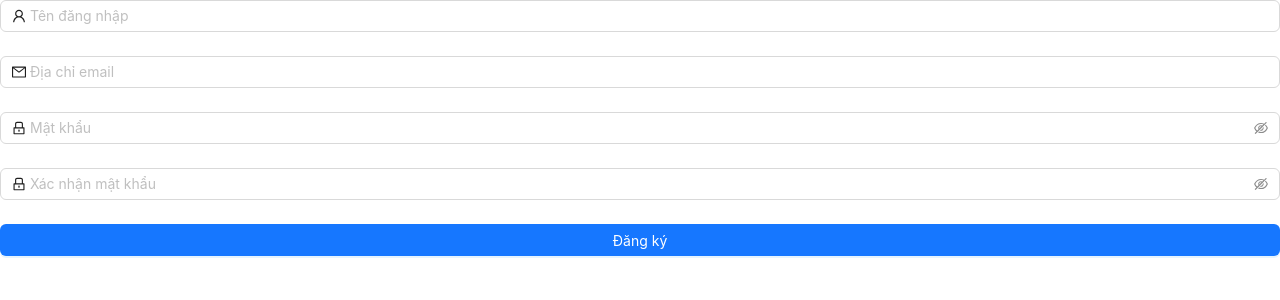
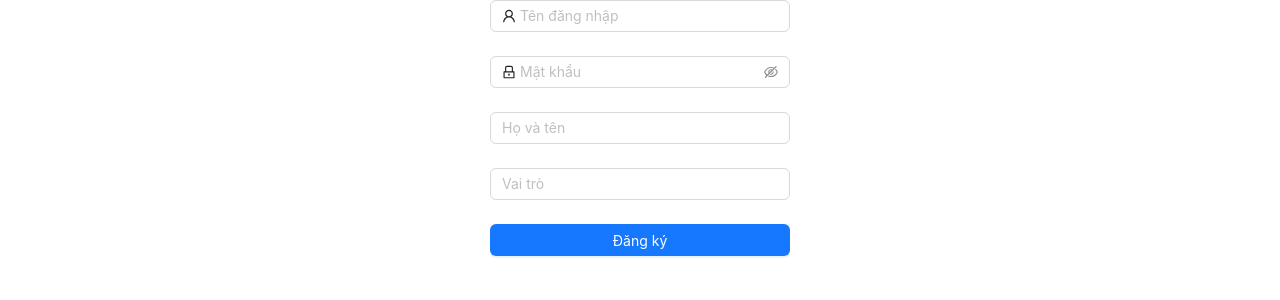
Before and after one commit to GiangGiauTen/CheemsFood, a React (Create React App) app in the folder web/: page /register in a window 1280 px wide. Shown: the top 300 px of the page. Built offline with nearby package versions, Linux system fonts and the light colour scheme.

Commit message:
fix login logout func

```diff
--- a/web/src/App.js
+++ b/web/src/App.js
@@ -1,15 +1,15 @@
 import React, { useState } from 'react'
-import { Routes, BrowserRouter as Router, Route, Link, NavLink } from 'react-router-dom'
+import { Routes, BrowserRouter as Router, Route, Link, NavLink, useNavigate } from 'react-router-dom'
 import Home from './components/Home'
-import LoginForm from './components/DangNhap/DangNhap'
-import RegisterForm from './components/DangKy/DangKy'
+import LoginForm from './components/LoginForm'
+import RegisterForm from './components/RegisterForm'
 const App = () => {
 	return (
 		<div>
 			<Router>
 				<Routes>
-					<Route path='/' element={<LoginForm />} />
-					<Route exact path='/home' element={<Home />} />
+					<Route path='/login' element={<LoginForm />} />
+					<Route path='/' exact element={<Home />} />
 					<Route path='/register' element={<RegisterForm />} />
 				</Routes>
 			</Router>
--- a/web/src/components/Admin/AddForm.tsx
+++ b/web/src/components/Admin/AddForm.tsx
@@ -99,3 +99,5 @@ const AddForm: React.FC<MyComponentProps> = (props) => {
 		</Form>
 	)
 }
+
+export default AddForm
--- a/web/src/components/DangKy/DangKy.jsx
+++ /dev/null
@@ -1,60 +0,0 @@
-import React from 'react';
-import { Form, Input, Button } from 'antd';
-import { UserOutlined, LockOutlined, MailOutlined } from '@ant-design/icons';
-
-const RegisterForm = () => {
-  const onFinish = (values) => {
-    console.log('Received values of form: ', values);
-    // API
-  };
-
-  return (
-    <Form name="register" onFinish={onFinish}>
-      <Form.Item
-        name="username"
-        rules={[{ required: true, message: 'Vui lòng nhập tên đăng nhập!' }]}
-      >
-        <Input prefix={<UserOutlined />} placeholder="Tên đăng nhập" />
-      </Form.Item>
-      <Form.Item
-        name="email"
-        rules={[
-          { required: true, message: 'Vui lòng nhập địa chỉ email!' },
-          { type: 'email', message: 'Địa chỉ email không hợp lệ!' }
-        ]}
-      >
-        <Input prefix={<MailOutlined />} placeholder="Địa chỉ email" />
-      </Form.Item>
-      <Form.Item
-        name="password"
-        rules={[{ required: true, message: 'Vui lòng nhập mật khẩu!' }]}
-      >
-        <Input.Password prefix={<LockOutlined />} placeholder="Mật khẩu" />
-      </Form.Item>
-      <Form.Item
-        name="confirmPassword"
-        dependencies={['password']}
-        rules={[
-          { required: true, message: 'Vui lòng nhập lại mật khẩu!' },
-          ({ getFieldValue }) => ({
-            validator(_, value) {
-              if (!value || getFieldValue('password') === value) {
-                return Promise.resolve();
-              }
-              return Promise.reject(new Error('Mật khẩu xác nhận không khớp!'));
-            },
-          }),
-        ]}
-      >
-        <Input.Password prefix={<LockOutlined />} placeholder="Xác nhận mật khẩu" />
-      </Form.Item>
-      <Form.Item>
-        <Button type="primary" htmlType="submit" style={{ width: '100%' }}>
-          Đăng ký
-        </Button>
-      </Form.Item>
-    </Form>
-  );
-};
-
-export default RegisterForm;
--- a/web/src/components/DangNhap/DangNhap.jsx
+++ /dev/null
@@ -1,43 +0,0 @@
-import React from 'react';
-import { Form, Input, Button, Checkbox } from 'antd';
-import { UserOutlined, LockOutlined } from '@ant-design/icons';
-
-const LoginForm = () => {
-  const onFinish = (values) => {
-    console.log('Received values of form: ', values);
-    // API
-  };
-
-  return (
-    <Form name="login" initialValues={{ remember: true }} onFinish={onFinish}>
-      <Form.Item
-        name="username"
-        rules={[{ required: true, message: 'Vui lòng nhập tên đăng nhập!' }]}
-      >
-        <Input prefix={<UserOutlined />} placeholder="Tên đăng nhập" />
-      </Form.Item>
-      <Form.Item
-        name="password"
-        rules={[{ required: true, message: 'Vui lòng nhập mật khẩu!' }]}
-      >
-        <Input.Password prefix={<LockOutlined />} placeholder="Mật khẩu" />
-      </Form.Item>
-      <Form.Item>
-        <Form.Item name="remember" valuePropName="checked" noStyle>
-          <Checkbox>Ghi nhớ</Checkbox>
-        </Form.Item>
-        <a href="/">Quên mật khẩu</a>
-      </Form.Item>
-      <Form.Item>
-        <Button type="primary" htmlType="submit" style={{ width: '100%' }}>
-          Đăng nhập
-        </Button>
-        Hoặc <a to="/DangKy">Đăng ký ngay</a>
-      </Form.Item>
-
-    </Form>
-
-  );
-};
-
-export default LoginForm;
--- a/web/src/components/Home.jsx
+++ b/web/src/components/Home.jsx
@@ -1,12 +1,4 @@
-import {
-	TeamOutlined,
-	HomeOutlined,
-	BarChartOutlined,
-	ContactsOutlined,
-	UserOutlined,
-	UserAddOutlined,
-	LogoutOutlined,
-} from '@ant-design/icons'
+import { TeamOutlined, HomeOutlined, BarChartOutlined, ContactsOutlined, LogoutOutlined } from '@ant-design/icons'
 
 import { Layout, Menu, theme, Button } from 'antd'
 import Nhom from './Nhom/Nhom'
@@ -15,9 +7,10 @@ import QuanLyCongThucYeuThich from './QuanLyCongThuc/QuanLyCongThucYeuThich'
 import QuanLyDoLuuTru from './QuanLyDoLuuTru/QuanLyDoLuuTru'
 import QuanLyDoCanMua from './QuanLyDoCanMua/QuanLyDoCanMua'
 import AddTeam from './Nhom/AddTeam'
-import React, { useState } from 'react'
+import React, { useEffect, useState } from 'react'
 import { useNavigate } from 'react-router-dom'
 import axios from 'axios'
+import AdminView from './Admin/adminView'
 
 const { Header, Content, Sider } = Layout
 
@@ -29,6 +22,22 @@ function getItem(label, key, icon, children) {
 		label,
 	}
 }
+
+function Home() {
+	const navigate = useNavigate()
+	const [role, setRole] = useState('user')
+	useEffect(() => {
+		const userId = localStorage.getItem('userId')
+		if (!userId) {
+			navigate('/login')
+		}
+		setRole(localStorage.getItem('role'))
+	})
+	const [menuKey, setMenuKey] = useState('1')
+	const {
+		token: { colorBgContainer },
+	} = theme.useToken()
+
 	const items = [
 		getItem('Nhóm', '_1', <TeamOutlined />, [getItem('Danh sách', '1'), getItem('Thêm mới', '11')]),
 		getItem('Quản Lý Công Thức', '_2', <HomeOutlined />, [
@@ -37,28 +46,26 @@ const items = [
 		]),
 		getItem('Quản Lý Đồ Lưu Trữ', '3', <BarChartOutlined />),
 		getItem('Quản Lý Đồ Cần Mua', '_4', <ContactsOutlined />, [getItem('Danh sách', '4')]),
+		getItem(
+			<Button
+				type='primary'
+				onClick={() => {
+					localStorage.removeItem('userId')
+					localStorage.removeItem('name')
+					localStorage.removeItem('username')
+					localStorage.removeItem('role')
+					navigate('/')
+				}}>
+				Đăng xuất
+			</Button>,
+			'5',
+		),
 	]
-function Home() {
-	const navigate = useNavigate()
-
-	const handleLogout = async () => {
-		try {
-			// Gửi yêu cầu POST để xóa dữ liệu
-			await axios.post('http://localhost:4001/seed')
-
-			// Chuyển hướng người dùng về trang đăng nhập
-			navigate('/')
-		} catch (error) {
-			console.error('Đăng xuất thất bại:', error)
-		}
-	}
-	const [menuKey, setMenuKey] = useState('1')
-	const {
-		token: { colorBgContainer },
-	} = theme.useToken()
-
 	return (
 		<div>
+			{role == 'admin' ? (
+				<AdminView />
+			) : (
 				<Layout hasSider theme='light'>
 					<Sider
 						style={{
@@ -128,10 +135,8 @@ function Home() {
 							)}
 						</Content>
 					</Layout>
-				<Button type='primary' onClick={handleLogout}>
-					Đăng xuất
-				</Button>
 				</Layout>
+			)}
 		</div>
 	)
 }
--- a/web/src/components/LoginForm.jsx
+++ b/web/src/components/LoginForm.jsx
@@ -1,72 +1,65 @@
-import React from 'react';
-import { Form, Input, Button, Checkbox } from 'antd';
-import { UserOutlined, LockOutlined } from '@ant-design/icons';
-import { Link } from 'react-router-dom';
-
-import { useState } from 'react';
-import { useNavigate } from 'react-router-dom';
-import axios from 'axios';
-
+import React from 'react'
+import { Form, Input, Button, Checkbox, message } from 'antd'
+import { UserOutlined, LockOutlined } from '@ant-design/icons'
+import { Link } from 'react-router-dom'
+import { useNavigate } from 'react-router-dom'
+import axios from 'axios'
 
 const LoginForm = () => {
-  const [username, setUsername] = useState('');
-  const [password, setPassword] = useState('');
-  const navigate = useNavigate();
-
-
-  const handleLogin = async () => {
+	const [form] = Form.useForm()
+	const navigate = useNavigate()
+	const onFinish = async (values) => {
 		try {
-      const response = await axios.post('localhost:4001/auth/login', {
-        username,
-        password,
-      });
-
-      console.log('Đăng nhập thành công:', response.data);
-
-      navigate('/home');
+			console.log(values)
+			await axios
+				.post('http://localhost:4001/auth/login', {
+					username: values.username,
+					password: values.password,
+				})
+				.then((response) => {
+					if (response.status == 201) {
+						message.success('Đăng nhập thành công!', [2], () => {
+							localStorage.setItem('userId', response.data.userId)
+							localStorage.setItem('role', response.data.role)
+							localStorage.setItem('name', response.data.name)
+							localStorage.setItem('username', response.data.name)
+							console.log(response)
+							navigate('/')
+						})
+					} else message.error('Đăng nhập không thành công!', [2], () => {})
+				})
 		} catch (error) {
-      console.error('Đăng nhập thất bại:', error);
+			message.error('Đăng nhập không thành công!', [2], () => {})
 		}
-  };
-
-
-  const onFinish = (values) => {
-    handleLogin();
-  };
+	}
 
 	return (
 		<Form
-      name="login"
+			form={form}
+			name='login'
 			initialValues={{ remember: true }}
 			onFinish={onFinish}
-      style={{ maxWidth: '300px', margin: '0 auto' }}
-    >
-      <Form.Item
-        name="username"
-        rules={[{ required: true, message: 'Vui lòng nhập tên đăng nhập!' }]}
-      >
-        <Input prefix={<UserOutlined />} placeholder="Tên đăng nhập" />
+			style={{ maxWidth: '300px', margin: '0 auto' }}>
+			<Form.Item name='username' rules={[{ required: true, message: 'Vui lòng nhập tên đăng nhập!' }]}>
+				<Input prefix={<UserOutlined />} placeholder='Tên đăng nhập' />
 			</Form.Item>
-      <Form.Item
-        name="password"
-        rules={[{ required: true, message: 'Vui lòng nhập mật khẩu!' }]}
-      >
-        <Input.Password prefix={<LockOutlined />} placeholder="Mật khẩu" />
+			<Form.Item name='password' rules={[{ required: true, message: 'Vui lòng nhập mật khẩu!' }]}>
+				<Input.Password prefix={<LockOutlined />} placeholder='Mật khẩu' />
 			</Form.Item>
 			<Form.Item>
-        <Form.Item name="remember" valuePropName="checked" noStyle>
+				<Form.Item name='remember' valuePropName='checked' noStyle>
 					<Checkbox>Ghi nhớ</Checkbox>
 				</Form.Item>
-        <a href="/">Quên mật khẩu</a>
+				<a href='/'>Quên mật khẩu</a>
 			</Form.Item>
 			<Form.Item>
-        <Button type="primary" htmlType="submit" style={{ width: '100%' }}>
+				<Button type='primary' htmlType='submit' style={{ width: '100%' }}>
 					Đăng nhập
 				</Button>
-        Hoặc <Link to="/register">Đăng ký ngay</Link>
+				Hoặc <Link to='/register'>Đăng ký ngay</Link>
 			</Form.Item>
 		</Form>
-  );
-};
+	)
+}
 
-export default LoginForm;
+export default LoginForm
```
Lines whose indentation alone changed are shown as unchanged.
